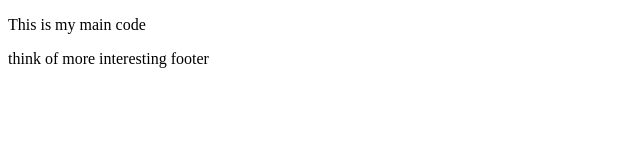
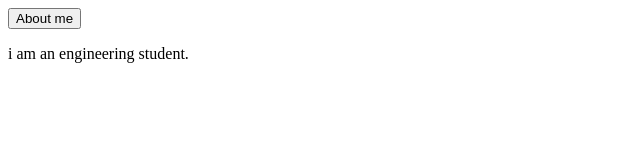
Before and after one commit to itscodezada17/itscodezada17.github.io, a plain HTML site: page index.html in a window 1280 px wide. Shown: the whole page, without its empty margins (0-640 px from the left). Drawn offline with Linux system fonts and the light colour scheme.

Commit message:
Update index.html

```diff
--- a/index.html
+++ b/index.html
@@ -2,12 +2,10 @@
 <html lang="en">
 <head>
     <meta charset="UTF-8">
-<title>My First Page</title>
+<title>UJJWAL KUMAR BHARDWAJ</title>
     </head>
     <body>
-        <main><p>This is my main code</main>
-        <footer>
-       <p>think of more interesting footer</p>
-       </footer>
+        <button>About me</button>
+        <p>i am an engineering student.</p>
     </body>
     </html>
```
